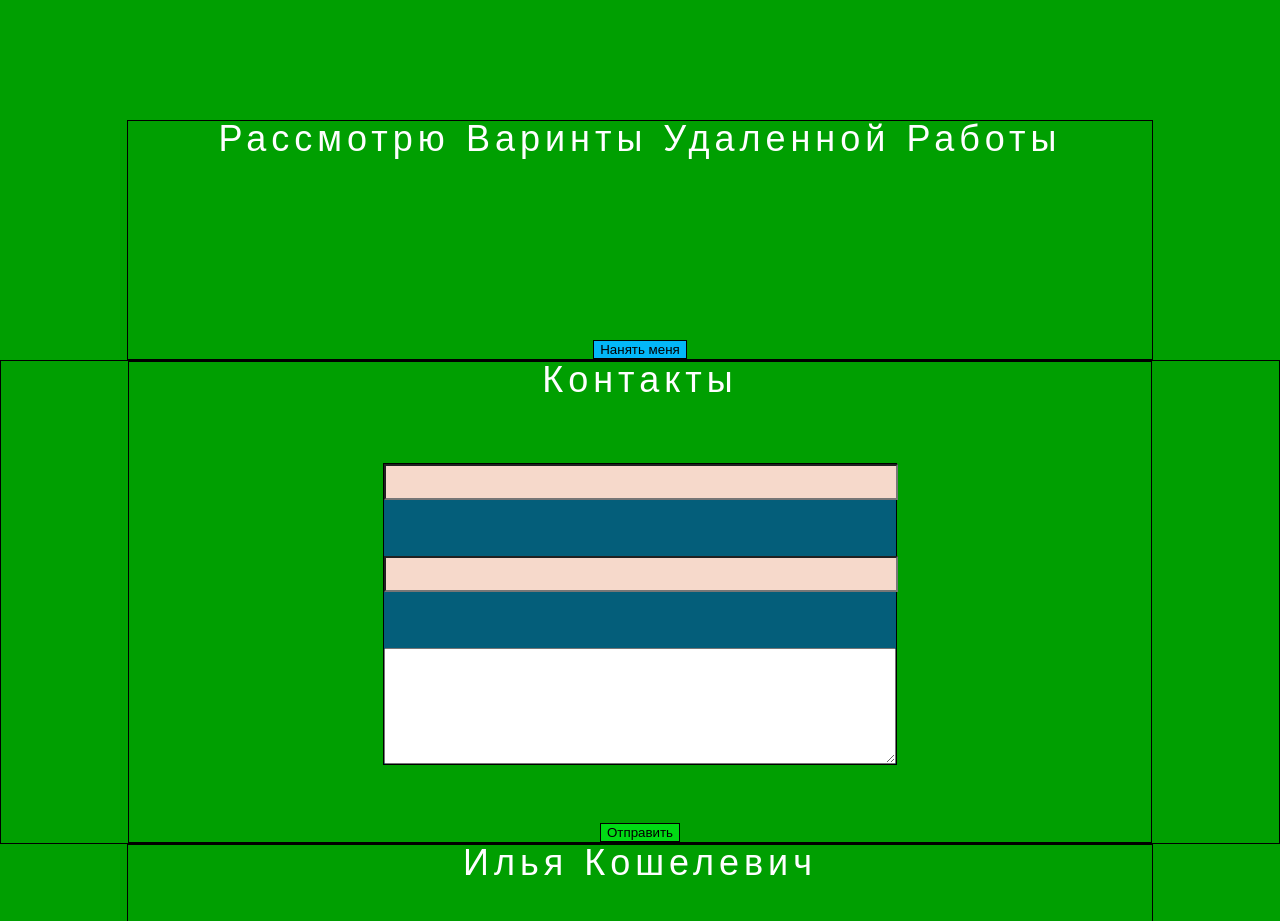
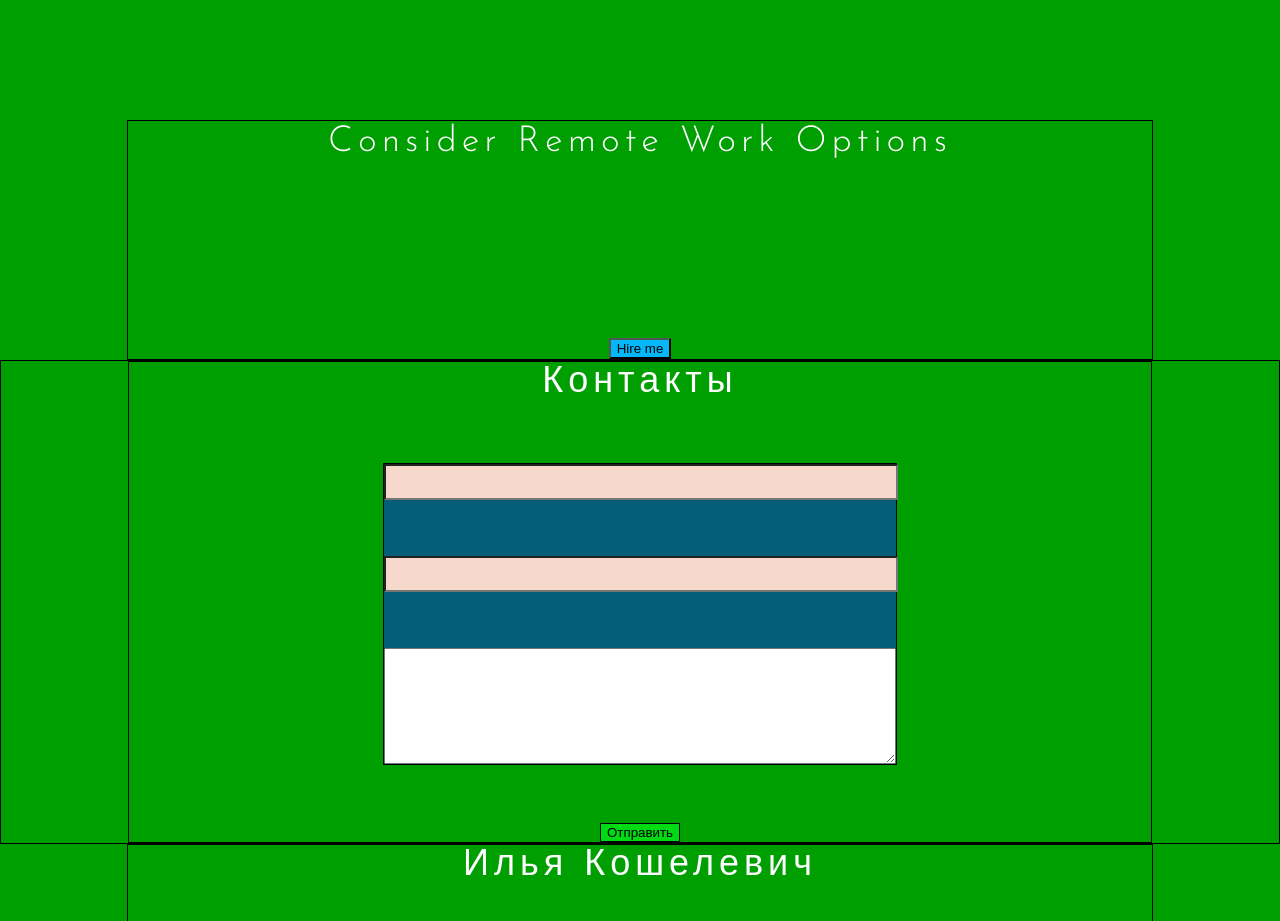
Before and after one commit to iliik/cv, a React (Create React App) app: page / in a window 1280 px wide. Shown: the part 2360-3281 px from the top of the page. Built offline with nearby package versions, Linux system fonts and the light colour scheme.

Commit message:
Title-cv-refactor

```diff
--- a/src/options/Options.js
+++ b/src/options/Options.js
@@ -7,8 +7,8 @@ function Options() {
     return (
         <div className={style.optionsBlock}>
             <div className={`${styleContainer.container} ${style.optionsContainer}`}>
-                <h3 className={style.title}> Рассмотрю варинты удаленной работы</h3>
-                <button className={style.button}>Нанять меня</button>
+                <h3 className={style.h3}>Consider remote work options</h3>
+                <button className={style.button}>Hire me</button>
             </div>
         </div>
     );
--- a/src/options/Options.module.css
+++ b/src/options/Options.module.css
@@ -4,24 +4,20 @@
     display: flex;
     flex-direction: column;
     justify-content: space-between;
-
 }
 
 .optionsContainer {
     display: flex;
     flex-direction: column;
     justify-content: space-between;
-
 }
 
-.title {
+.h3 {
     margin: 0;
     font-family: 'Josefin Sans', sans-serif;
-    margin-bottom: 30px;
     font-weight: 300;
     color: #fefeff;
     text-transform: capitalize;
-
     font-size: 36px;
     line-height: 1.2;
     letter-spacing: 5px;
@@ -29,6 +25,5 @@
 
 .button {
     background-color: #03b7f8;
-    border: 1px solid;
     flex-wrap: wrap;
 }
```
